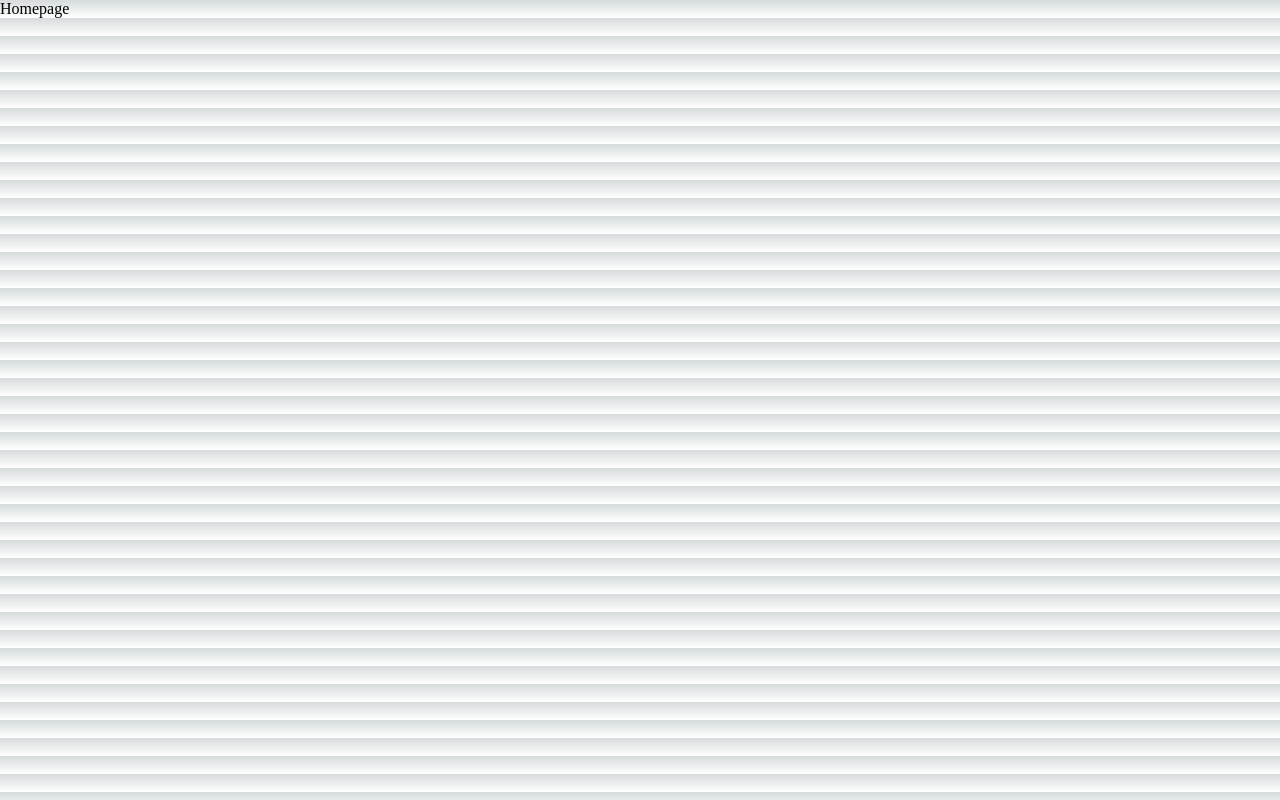
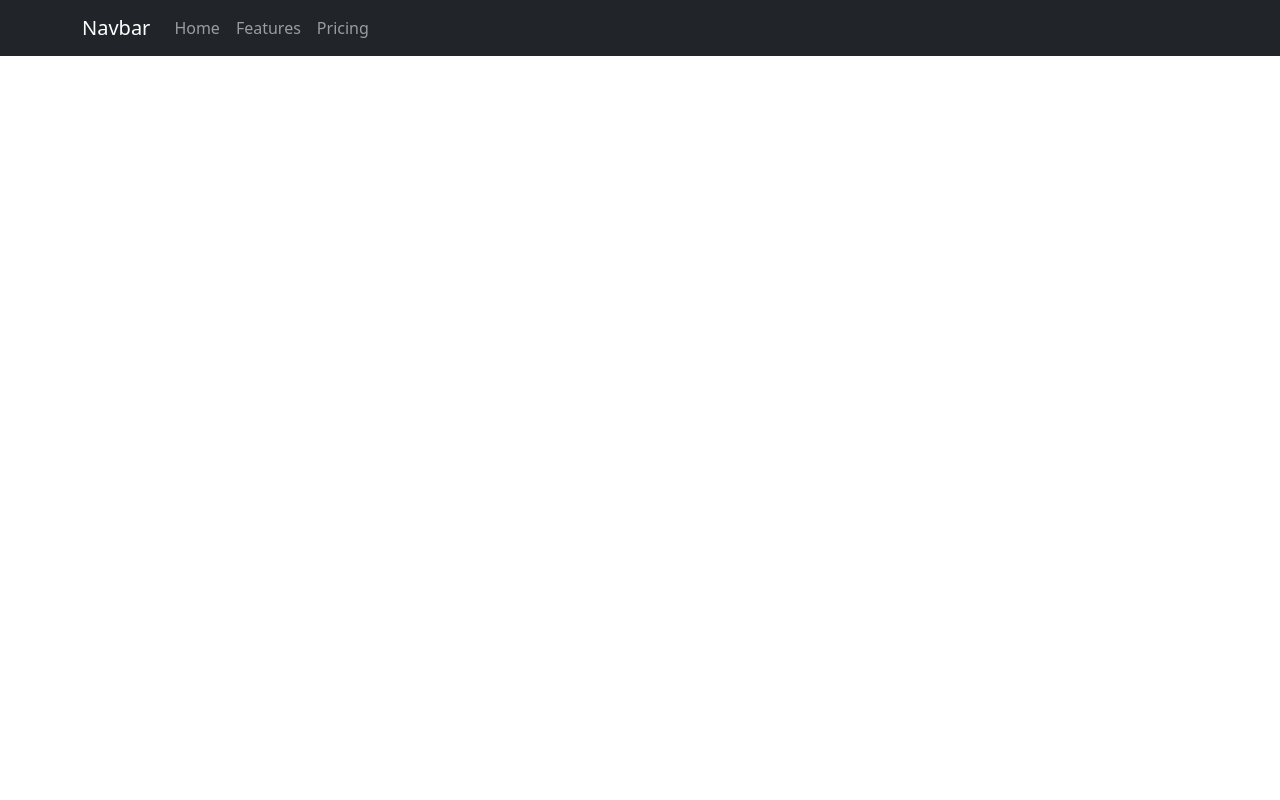
Before and after one commit to Caleb-Rogers/bmonroe-consulting, a Next.js app: page / in a window 1280 px wide. Built offline with nearby package versions, Linux system fonts and the light colour scheme.

Commit message:
added boostrap

```diff
--- a/components/Homepage/Homepage.js
+++ /dev/null
@@ -1,7 +0,0 @@
-import React from "react";
-
-function Homepage() {
-  return <div>Homepage</div>;
-}
-
-export default Homepage;
--- a/package.json
+++ b/package.json
@@ -10,10 +10,12 @@
   },
   "dependencies": {
     "@next/font": "13.1.2",
+    "bootstrap": "^5.2.3",
     "eslint": "8.31.0",
     "eslint-config-next": "13.1.2",
     "next": "13.1.2",
     "react": "18.2.0",
+    "react-bootstrap": "^2.7.0",
     "react-dom": "18.2.0"
   }
 }
--- a/pages/_app.js
+++ /dev/null
@@ -1,5 +0,0 @@
-import '@/styles/globals.css'
-
-export default function App({ Component, pageProps }) {
-  return <Component {...pageProps} />
-}
--- a/pages/index.js
+++ /dev/null
@@ -1,4 +0,0 @@
-import Homepage from "../components/Homepage/Homepage";
-export default function Home() {
-  return <Homepage />;
-}
--- /dev/null
+++ b/src/pages/_app.js
@@ -0,0 +1,20 @@
+import Head from "next/head";
+import "@/styles/globals.css";
+import "bootstrap/dist/css/bootstrap.min.css";
+<link
+  rel="stylesheet"
+  href="https://cdn.jsdelivr.net/npm/bootstrap@5.2.3/dist/css/bootstrap.min.css"
+  integrity="sha384-rbsA2VBKQhggwzxH7pPCaAqO46MgnOM80zW1RWuH61DGLwZJEdK2Kadq2F9CUG65"
+  crossorigin="anonymous"
+/>;
+function MyApp({ Component, pageProps }) {
+  return (
+    <>
+      <Head>
+        <meta name="viewport" content="width=device-width, initial-scale=1" />
+      </Head>
+      <Component {...pageProps} />
+    </>
+  );
+}
+export default MyApp;
--- /dev/null
+++ b/src/pages/components/Homepage/Homepage.js
@@ -0,0 +1,23 @@
+import React from "react";
+import Button from "react-bootstrap/Button";
+import Container from "react-bootstrap/Container";
+import Nav from "react-bootstrap/Nav";
+import Navbar from "react-bootstrap/Navbar";
+function Homepage() {
+  return (
+    <div>
+      <Navbar bg="dark" variant="dark">
+        <Container>
+          <Navbar.Brand href="#home">Navbar</Navbar.Brand>
+          <Nav className="me-auto">
+            <Nav.Link href="#home">Home</Nav.Link>
+            <Nav.Link href="#features">Features</Nav.Link>
+            <Nav.Link href="#pricing">Pricing</Nav.Link>
+          </Nav>
+        </Container>
+      </Navbar>
+    </div>
+  );
+}
+
+export default Homepage;
--- /dev/null
+++ b/src/pages/index.js
@@ -0,0 +1,11 @@
+import Homepage from "./components/Homepage/Homepage";
+import "bootstrap/dist/css/bootstrap.min.css";
+<link
+  rel="stylesheet"
+  href="https://cdn.jsdelivr.net/npm/bootstrap@5.2.3/dist/css/bootstrap.min.css"
+  integrity="sha384-rbsA2VBKQhggwzxH7pPCaAqO46MgnOM80zW1RWuH61DGLwZJEdK2Kadq2F9CUG65"
+  crossorigin="anonymous"
+/>;
+export default function Home() {
+  return <Homepage />;
+}
```
Also changed, not shown: src/pages/_document.js (renamed from pages/_document.js), src/pages/api/hello.js (renamed from pages/api/hello.js), 1 other file (tests, documents, lock files or other folders).
